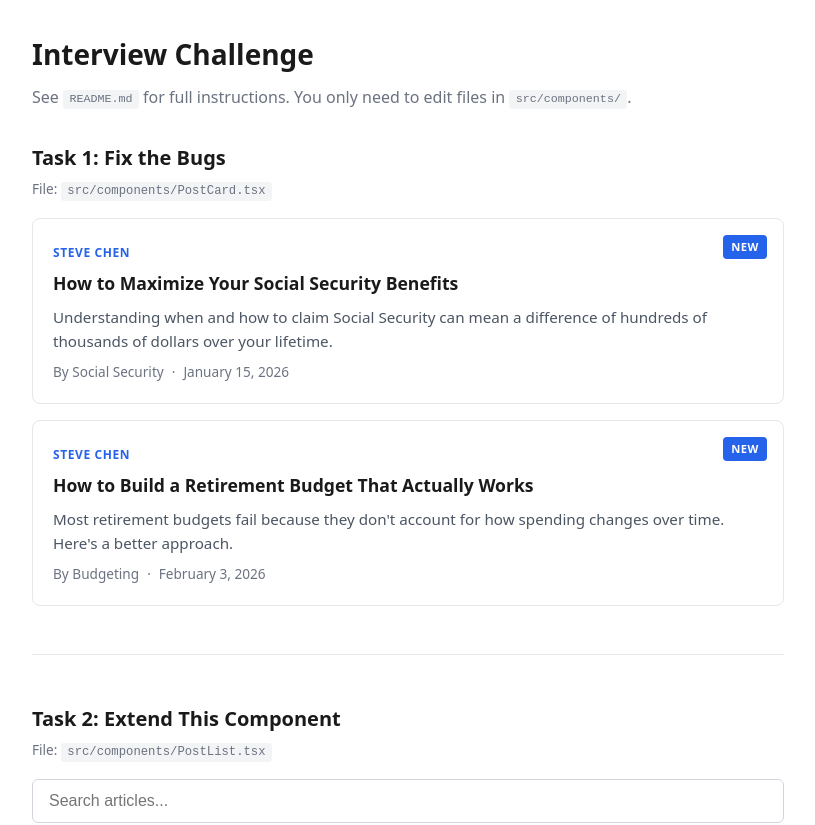
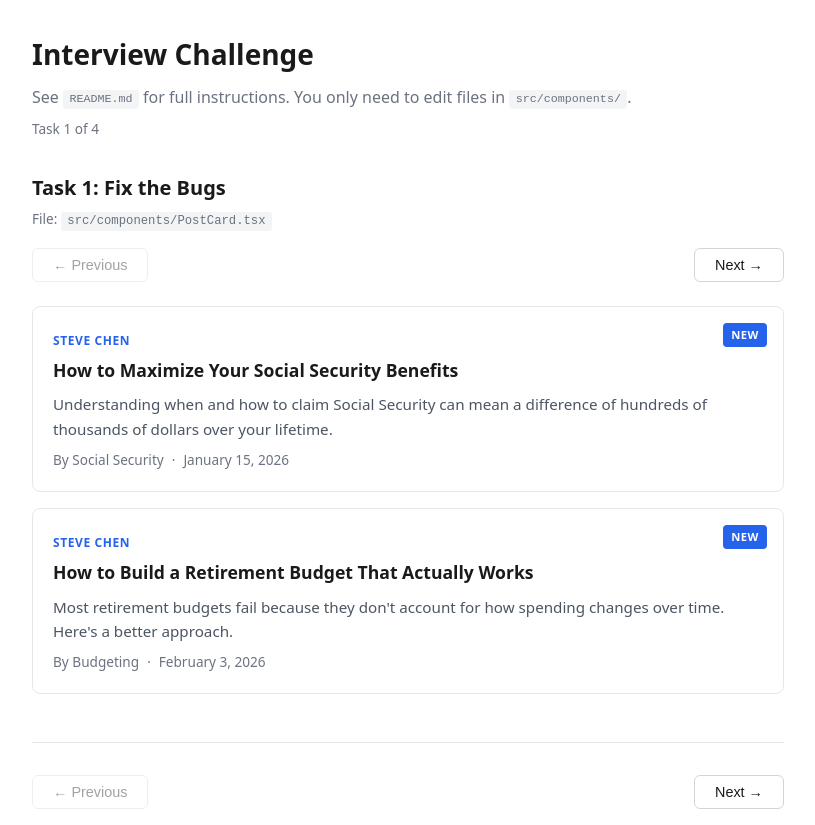
Before and after one commit to joegoldwasser/interview-frontend-challenge, a React (Vite) app: page / in a window 1280 px wide. Shown: the top 825 px of the page, without its empty margins (232-1047 px from the left). Built offline with nearby package versions, Linux system fonts and the light colour scheme.

Commit message:
feat: show one task at a time with prev/next navigation

```diff
--- a/src/App.tsx
+++ b/src/App.tsx
@@ -1,3 +1,4 @@
+import { useState } from 'react';
 import PostCard from './components/PostCard';
 import NewsletterSignup from './components/NewsletterSignup';
 import PostList from './components/PostList';
@@ -8,7 +9,17 @@ const posts = getPublishedPostSummaries();
 const firstPost = posts[0];
 const secondPost = posts[1];
 
+const TASKS = [
+  { title: 'Task 1: Fix the Bugs', file: 'src/components/PostCard.tsx' },
+  { title: 'Task 2: Extend This Component', file: 'src/components/PostList.tsx' },
+  { title: 'Task 3: Improve This Component', file: 'src/components/NewsletterSignup.tsx' },
+  { title: 'Task 4: Build This Component (stretch)', file: 'src/components/RelatedPosts.tsx' },
+];
+
 export default function App() {
+  const [currentTask, setCurrentTask] = useState(0);
+  const task = TASKS[currentTask];
+
   return (
     <div style={styles.container}>
       <header style={styles.header}>
@@ -17,11 +28,40 @@ export default function App() {
           See <code style={styles.code}>README.md</code> for full instructions.
           You only need to edit files in <code style={styles.code}>src/components/</code>.
         </p>
+        <p style={styles.progress}>
+          Task {currentTask + 1} of {TASKS.length}
+        </p>
       </header>
 
       <section style={styles.section}>
-        <h2 style={styles.sectionTitle}>Task 1: Fix the Bugs</h2>
-        <p style={styles.taskFile}>File: <code style={styles.code}>src/components/PostCard.tsx</code></p>
+        <h2 style={styles.sectionTitle}>{task.title}</h2>
+        <p style={styles.taskFile}>File: <code style={styles.code}>{task.file}</code></p>
+
+        <nav style={styles.nav}>
+          <button
+            onClick={() => setCurrentTask(currentTask - 1)}
+            disabled={currentTask === 0}
+            style={{
+              ...styles.navButton,
+              ...(currentTask === 0 ? styles.navButtonDisabled : {}),
+            }}
+          >
+            ← Previous
+          </button>
+          <button
+            onClick={() => setCurrentTask(currentTask + 1)}
+            disabled={currentTask === TASKS.length - 1}
+            style={{
+              ...styles.navButton,
+              ...(currentTask === TASKS.length - 1 ? styles.navButtonDisabled : {}),
+            }}
+          >
+            Next →
+          </button>
+        </nav>
+
+        {currentTask === 0 && (
+          <>
             <PostCard
               postSlug={firstPost.slug}
               title={firstPost.title}
@@ -40,29 +80,44 @@ export default function App() {
               publishedAt={secondPost.publishedAt}
               isNew={false}
             />
-      </section>
+          </>
+        )}
 
-      <section style={styles.section}>
-        <h2 style={styles.sectionTitle}>Task 2: Extend This Component</h2>
-        <p style={styles.taskFile}>File: <code style={styles.code}>src/components/PostList.tsx</code></p>
-        <PostList posts={posts} />
-      </section>
+        {currentTask === 1 && <PostList posts={posts} />}
 
-      <section style={styles.section}>
-        <h2 style={styles.sectionTitle}>Task 3: Improve This Component</h2>
-        <p style={styles.taskFile}>File: <code style={styles.code}>src/components/NewsletterSignup.tsx</code></p>
-        <NewsletterSignup />
-      </section>
+        {currentTask === 2 && <NewsletterSignup />}
 
-      <section style={{ ...styles.section, borderBottom: 'none' }}>
-        <h2 style={styles.sectionTitle}>Task 4: Build This Component (stretch)</h2>
-        <p style={styles.taskFile}>File: <code style={styles.code}>src/components/RelatedPosts.tsx</code></p>
+        {currentTask === 3 && (
           <RelatedPosts
             currentSlug={firstPost.slug}
             currentCategory={firstPost.category}
             allPosts={posts}
           />
+        )}
       </section>
+
+      <nav style={styles.nav}>
+        <button
+          onClick={() => setCurrentTask(currentTask - 1)}
+          disabled={currentTask === 0}
+          style={{
+            ...styles.navButton,
+            ...(currentTask === 0 ? styles.navButtonDisabled : {}),
+          }}
+        >
+          ← Previous
+        </button>
+        <button
+          onClick={() => setCurrentTask(currentTask + 1)}
+          disabled={currentTask === TASKS.length - 1}
+          style={{
+            ...styles.navButton,
+            ...(currentTask === TASKS.length - 1 ? styles.navButtonDisabled : {}),
+          }}
+        >
+          Next →
+        </button>
+      </nav>
     </div>
   );
 }
@@ -87,6 +142,11 @@ const styles: Record<string, React.CSSProperties> = {
     color: '#6b7280',
     margin: 0,
   },
+  progress: {
+    color: '#6b7280',
+    fontSize: '0.85rem',
+    marginTop: '0.5rem',
+  },
   code: {
     background: '#f3f4f6',
     padding: '0.15rem 0.4rem',
@@ -94,7 +154,7 @@ const styles: Record<string, React.CSSProperties> = {
     fontSize: '0.9em',
   },
   section: {
-    marginBottom: '3rem',
+    marginBottom: '2rem',
     paddingBottom: '2rem',
     borderBottom: '1px solid #e5e7eb',
   },
@@ -108,4 +168,23 @@ const styles: Record<string, React.CSSProperties> = {
     color: '#6b7280',
     margin: '0 0 1rem',
   },
+  nav: {
+    display: 'flex',
+    justifyContent: 'space-between',
+    gap: '1rem',
+    marginBottom: '1.5rem',
+  },
+  navButton: {
+    padding: '0.5rem 1.25rem',
+    fontSize: '0.9rem',
+    border: '1px solid #d1d5db',
+    borderRadius: '6px',
+    background: '#fff',
+    color: '#1a1a1a',
+    cursor: 'pointer',
+  },
+  navButtonDisabled: {
+    opacity: 0.4,
+    cursor: 'default',
+  },
 };
```
Lines whose indentation alone changed are shown as unchanged.
